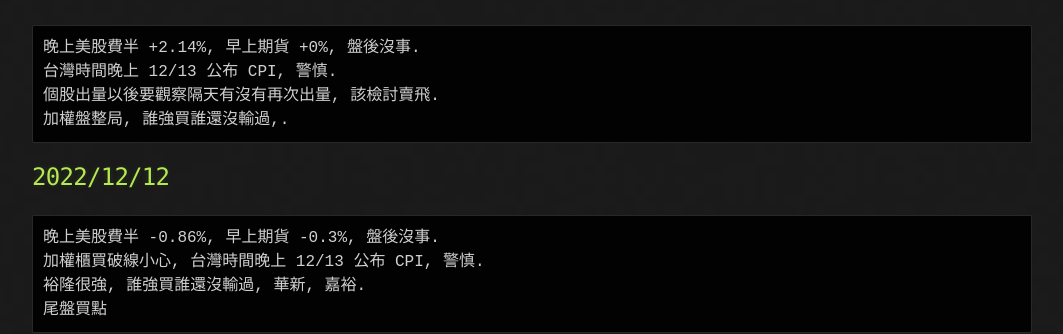
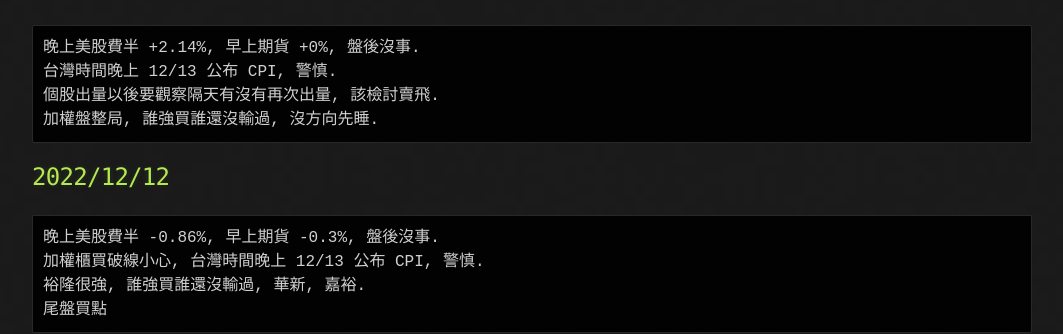
Before and after one commit to lepg5487/Stock_God, a Jekyll site: the page built from index.md, in a window 1280 px wide and 900 px high, scrolled down 348 px. Shown: the part 221-555 px from the top of the window, without its empty margins (108-1171 px from the left). Built offline with Jekyll 4.4.1, drawn with Linux system fonts in a browser that asks for light colours; our own code applies the rules of GitHub Pages for plain Markdown files.

Commit message:
Update index.md

````diff
--- a/index.md
+++ b/index.md
@@ -21,7 +21,7 @@ layout: testlayouts
 晚上美股費半 +2.14%, 早上期貨 +0%, 盤後沒事.
 台灣時間晚上 12/13 公布 CPI, 警慎.
 個股出量以後要觀察隔天有沒有再次出量, 該檢討賣飛.
-加權盤整局, 誰強買誰還沒輸過,.
+加權盤整局, 誰強買誰還沒輸過, 沒方向先睡.
 ```
 
 ## 2022/12/12
````
